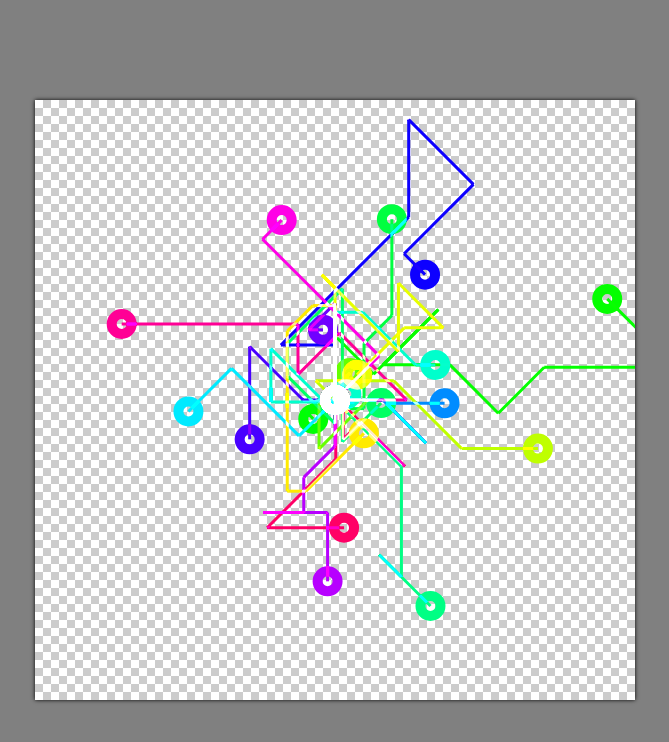
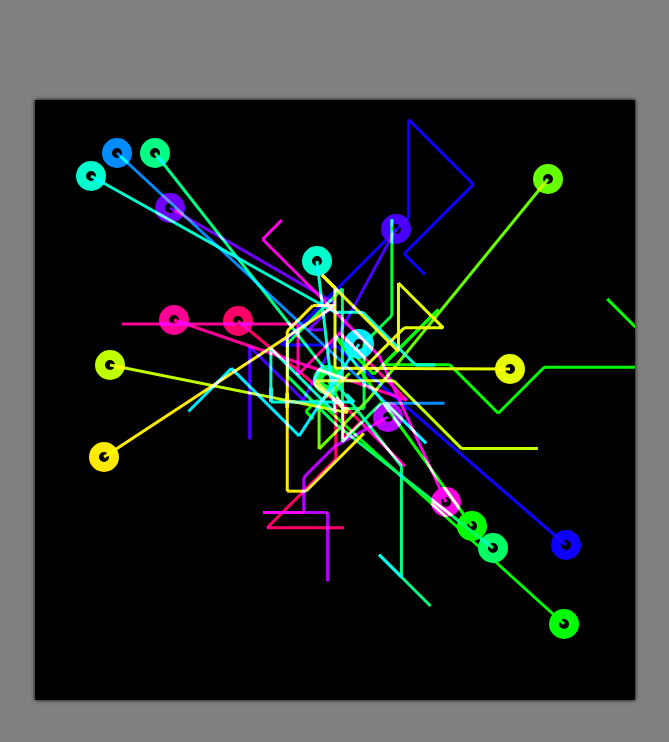
Before and after one commit to courtyenn/circuitry, a plain HTML site: page index.html in a window 1280 px wide. Shown: the whole page, without its empty margins (305-974 px from the left). Drawn offline with Linux system fonts and the light colour scheme.

Commit message:
added drawRandomStart method to Circuitry class.

```diff
--- a/circuitry.js
+++ b/circuitry.js
@@ -41,6 +41,21 @@ Circuitry.prototype.drawLine = function(x1, y1, x2, y2, color, lineWidth){
 	context.stroke();
 	context.restore();
 };
+Circuitry.prototype.drawWires = function(vertList, startVert, wireColor){
+	var circuitry = this;
+	var lastVert = startVert;
+	vertList.forEach(function(vert){
+		circuitry.drawLine(
+			lastVert.x,
+			lastVert.y,
+			vert.x,
+			vert.y,
+			wireColor,
+			3
+		);
+		lastVert = vert;
+	});
+};
 Circuitry.prototype.draw = function(){
 	var circuitry = this;
 	circuitry.wireList.forEach(function(wire){
@@ -60,3 +75,14 @@ Circuitry.prototype.draw = function(){
 		circuitry.drawCircle(lastVert.x, lastVert.y, 10, wire.color, 10);
 	});
 };
+Circuitry.prototype.drawRandomStart = function(){
+	var circuitry = this;
+	var startPoint = {};
+	circuitry.wireList.forEach(function(wire){
+		startPoint.x = circuitry.startPoint.x + Math.round(circuitry.wireSpacing * (Math.random() * 2 - 1));
+		startPoint.y = circuitry.startPoint.y + Math.round(circuitry.wireSpacing * (Math.random() * 2 - 1));
+		console.log(startPoint);
+		circuitry.drawCircle(startPoint.x, startPoint.y, 10, wire.color, 10);
+		circuitry.drawWires(wire.vertList, startPoint, wire.color);
+	});
+};
--- a/index.html
+++ b/index.html
@@ -25,7 +25,8 @@
 			bottom: 0;
 			margin: auto;
 			box-shadow: 0 0 4px black;
-			background-image: url("./transparent.png");
+			background-color:black;
+			/*background-image: url("./transparent.png");*/
 		}
 	</style>
 </head>
--- a/main.js
+++ b/main.js
@@ -3,8 +3,8 @@ var canvas = document.getElementById('canvas');
 var myCircuitry = new Circuitry({
 	wireCount: 20,
 	startPoint: {x: 300, y: 300},
-	wireSpacing: 50,
+	wireSpacing: 250,
 	targetCanvas: canvas
 });
 
-myCircuitry.draw();
+myCircuitry.drawRandomStart();
```
